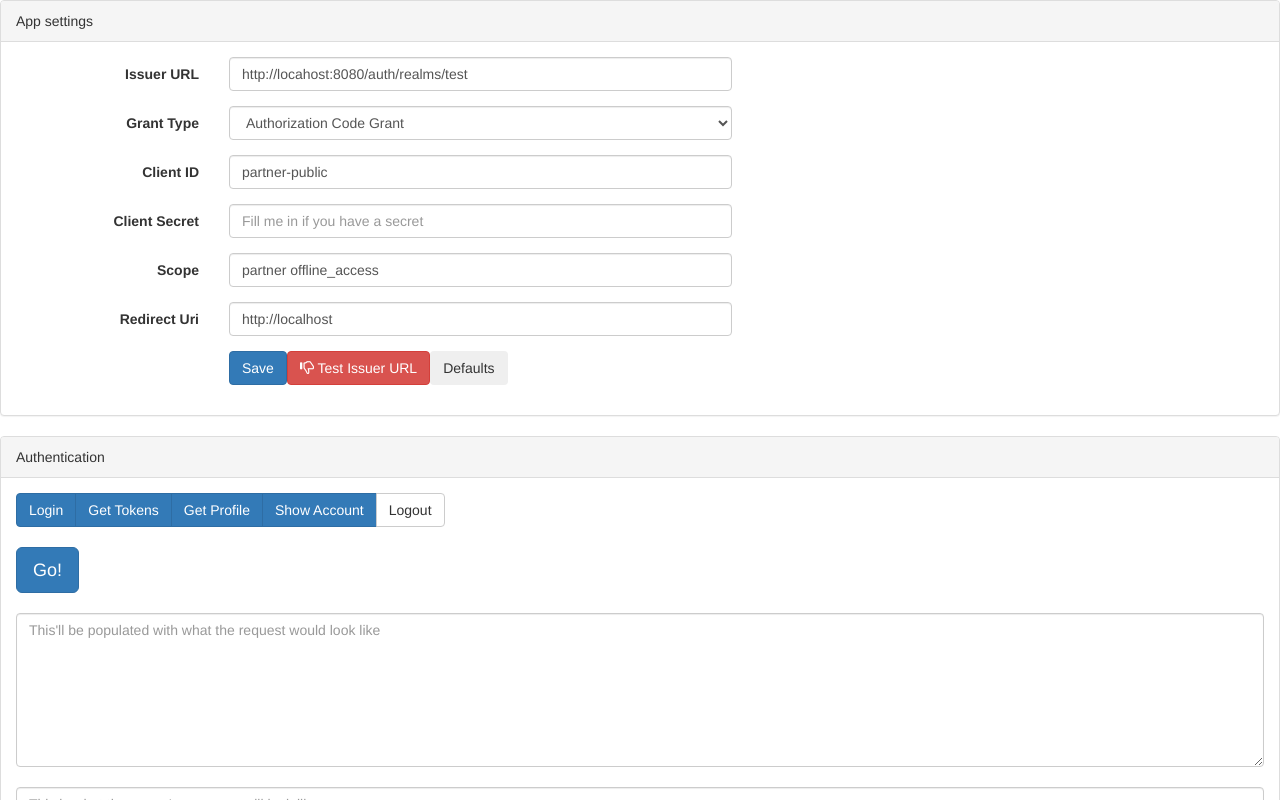
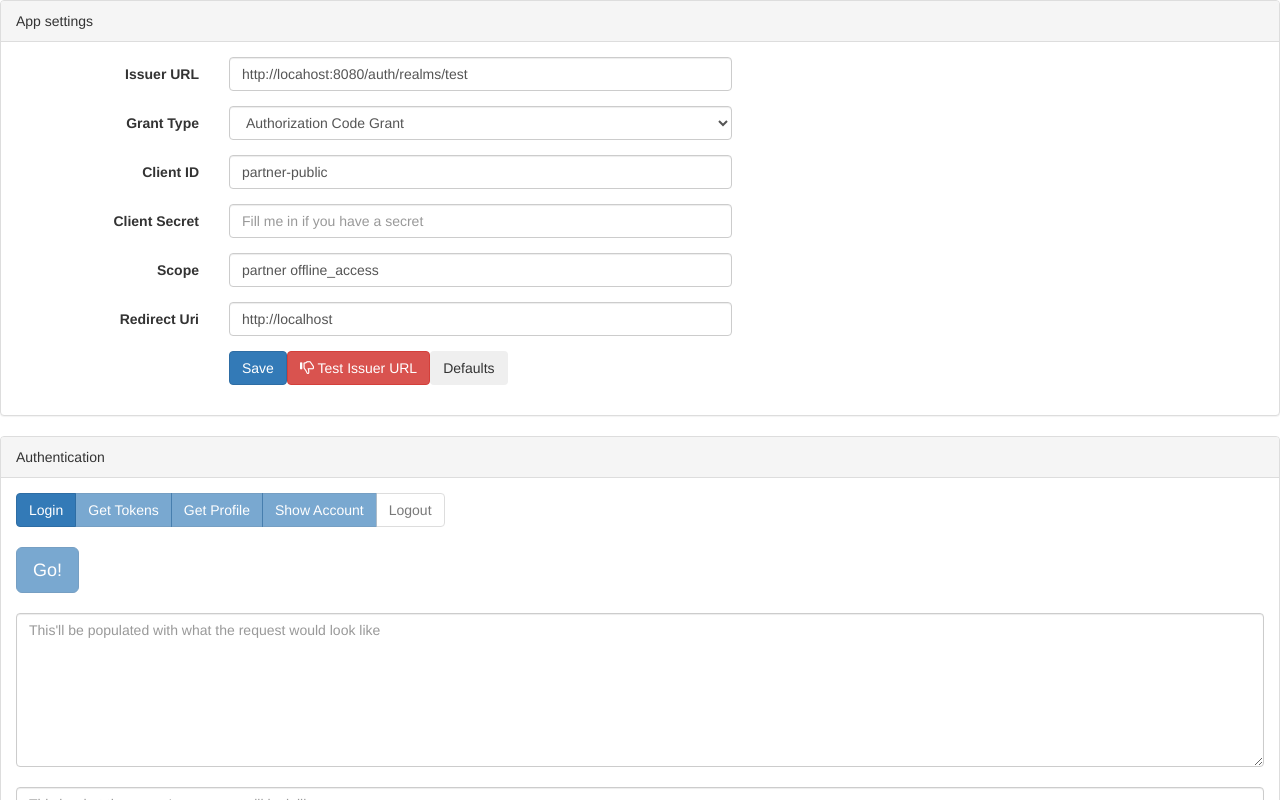
Before and after one commit to VirginPulsePublic/openid-connect-tool, a Vue app: page / in a window 1280 px wide. Shown: the top 800 px of the page. Built offline with nearby package versions, Linux system fonts and the light colour scheme; no server answers.

Commit message:
Disabled other buttons and added more functionality

```diff
--- a/src/App.vue
+++ b/src/App.vue
@@ -104,22 +104,22 @@
             <button id="button-login" type="button" class="btn btn-primary" v-on:click="loginButtonClick">
                 Login
             </button>
-            <button id="button-token" type="button" class="btn btn-primary">
+            <button id="button-token" type="button" class="btn btn-primary" v-bind:disabled="authorizationCode.length === 0">
                 Get Tokens
             </button>
-            <button id="button-profile" type="button" class="btn btn-primary">
+            <button id="button-profile" type="button" class="btn btn-primary" v-bind:disabled="accessToken.length === 0">
                 Get Profile
             </button>
-            <button id="button-account" type="button" class="btn btn-primary">
+            <button id="button-account" type="button" class="btn btn-primary" v-bind:disabled="accessToken.length === 0">
                 Show Account
             </button>
-            <button id="button-logout" type="button" class="btn btn-default">
+            <button id="button-logout" type="button" class="btn btn-default" v-bind:disabled="accessToken.length === 0">
                 Logout
             </button>
         </div>
         <br> <br>
         <div class="btn-group">
-          <button id="button-go" type="button" class="btn btn-primary btn-lg" v-on:click="goButtonClick">
+          <button id="button-go" type="button" class="btn btn-primary btn-lg" v-bind:disabled="gotoUrl.length === 0" v-on:click="goButtonClick">
             Go!
           </button>
         </div>
@@ -156,6 +156,24 @@ export default {
   mounted () {
     this.testConnection()
   },
+  beforeMount () {
+    const url = new URL(window.location.href)
+    if (url.searchParams.has('code')) {
+      const code = url.searchParams.get('code')
+      if (code.length >= 0) {
+        this.authorizationCode = code
+        this.requestText =
+`code: ${this.authorizationCode}
+
+Oh! Looks like the user logged in and the issuer
+redirected to this page with a query parameter 'code'.
+
+Click on the "Get Tokens" button. This will prepare
+a request that will use the authentication code to fetch
+an access token.`
+      }
+    }
+  },
   data () {
     return merge({
       authority: '',
@@ -170,7 +188,10 @@ export default {
       mismatchingProtocols: false,
       badUrl: false,
       clickedButton: 'none',
-      requestText: ''
+      requestText: '',
+      authorizationCode: '',
+      gotoUrl: '',
+      accessToken: ''
     }, defaultSettings, JSON.parse(localStorage.getItem('settings')))
   },
   computed: {
```
